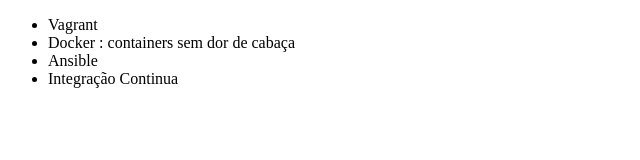
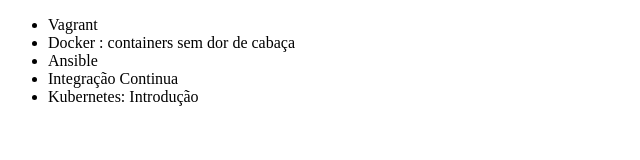
Before and after one commit to VitorHRFreitas/alura-git, a plain HTML site: page index.html in a window 1280 px wide. Shown: the whole page, without its empty margins (0-640 px from the left). Drawn offline with Linux system fonts and the light colour scheme.

Commit message:
alterando nome do curso de kubernetes

```diff
--- a/index.html
+++ b/index.html
@@ -10,6 +10,7 @@
         <li>Docker : containers sem dor de cabaça</li>
         <li>Ansible</li>
         <li>Integração Continua</li>
+        <li>Kubernetes: Introdução</li>
     </ul>
 </body>
 </html>
```
